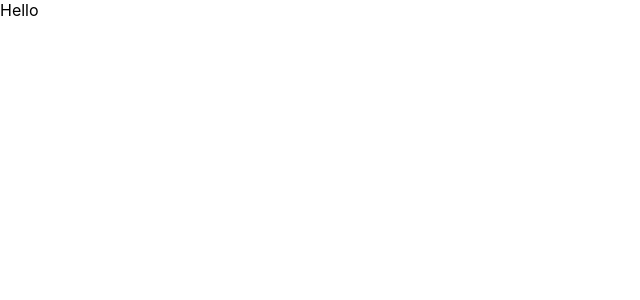
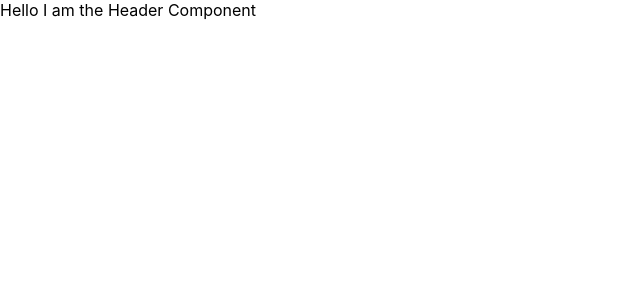
Before and after one commit to Asroyx/kodluyoruz-react, a React (Create React App) app in the folder my-app/: page / in a window 1280 px wide. Shown: the top 300 px of the page, without its empty margins (0-640 px from the left). Built offline with nearby package versions, Linux system fonts and the light colour scheme.

Commit message:
Integrate Header component into App structure

```diff
--- a/my-app/src/App.js
+++ b/my-app/src/App.js
@@ -4,8 +4,11 @@ import React from "react";
 import Header from "./components/Header";
 
 function App() {
-  return React.createElement("div", null, "Hello");
-  return <div></div>;
+  return (
+    <div>
+      <Header />
+    </div>
+  );
 }
 
 export default App;
```
